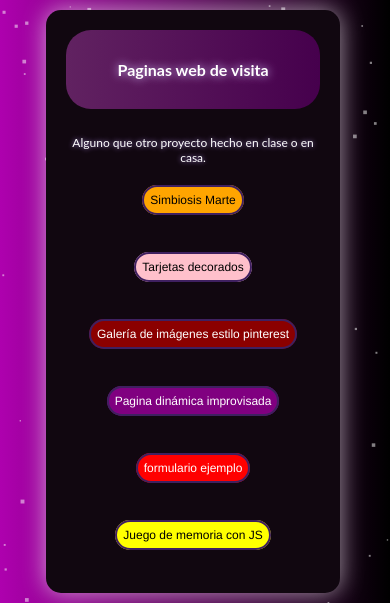
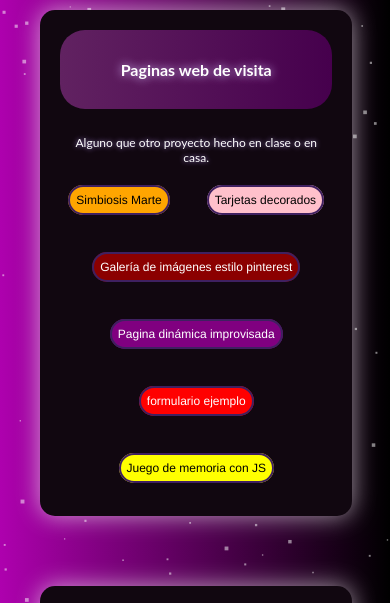
Before and after one commit to GalletaDev/pag_personality, a plain HTML site: page language/es/portafolios.html in a window 390 px wide. Shown: the part 185-788 px from the top of the page. Drawn offline with Linux system fonts and the light colour scheme.

Commit message:
Update style_general.css
details small in screen

```diff
--- a/style/style_general.css
+++ b/style/style_general.css
@@ -701,7 +701,7 @@ img {
 @media (max-width: 1090px) {
   .banner_ul_list_columns {
     gap: 25px;
-    margin: 10px;
+    margin: 0px;
   }
 }
 
@@ -754,7 +754,7 @@ img {
   }
 
   .container_portafolios {
-    width: 83%;
+    width: 89%;
     padding: 20px;
     margin: 30px auto;
   }
```
